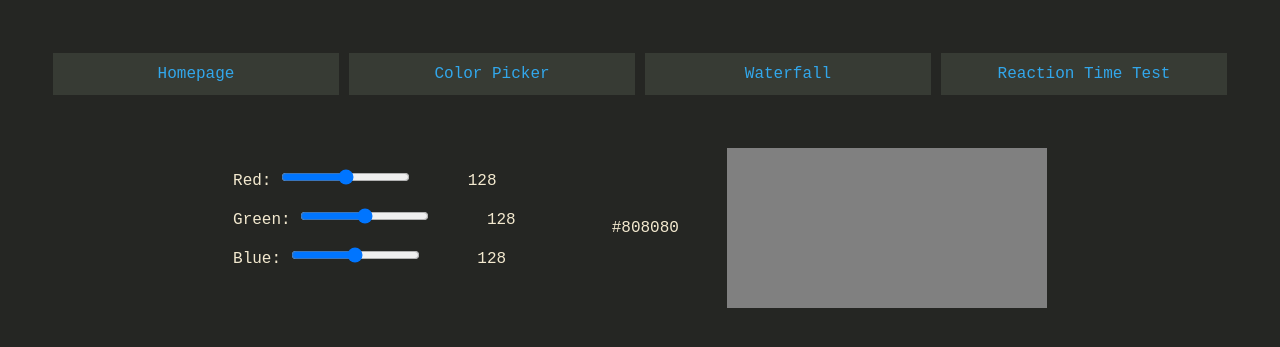
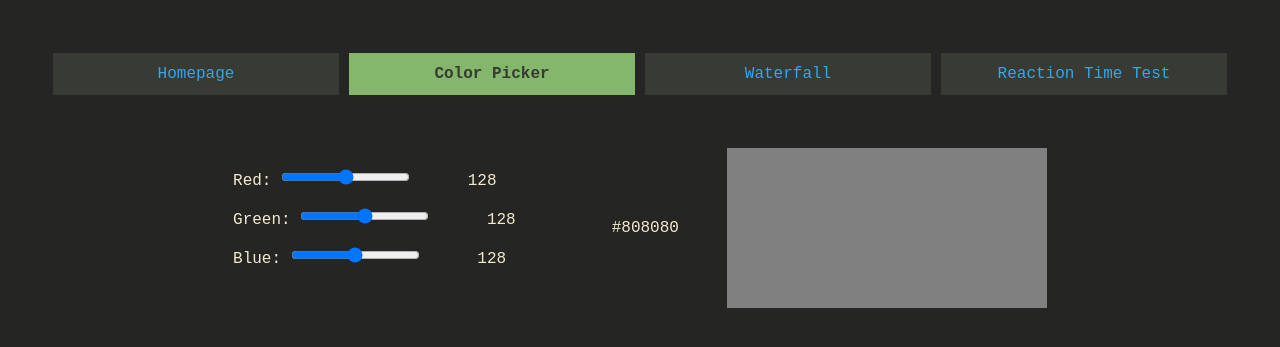
Before and after one commit to VeeBop/CS2350-Final-Project, a plain HTML site: page colorpicker.html in a window 1280 px wide. Shown: the part 101-448 px from the top of the page. Drawn offline with Linux system fonts and the light colour scheme.

Commit message:
Highlight the link of the current page

```diff
--- a/colorpicker.html
+++ b/colorpicker.html
@@ -14,7 +14,9 @@
     <nav>
       <ul>
         <li><a href="index.html">Homepage</a></li>
-        <li><a href="colorpicker.html">Color Picker</a></li>
+        <li class="current-page">
+          <a href="colorpicker.html">Color Picker</a>
+        </li>
         <li><a href="waterfall.html">Waterfall</a></li>
         <li><a href="reaction.html">Reaction Time Test</a></li>
       </ul>
--- a/css/style.css
+++ b/css/style.css
@@ -52,6 +52,14 @@ nav {
       width: 25%;
       text-align: center;
     }
+  }
+}
+
+.current-page {
+  background-color: #84b66b;
+  a {
+    color: #373b34;
+    font-weight: bold;
   }
 }
 
```
Also changed, not shown: index.html (+1 -1 lines), waterfall.html (+2 -2 lines).
